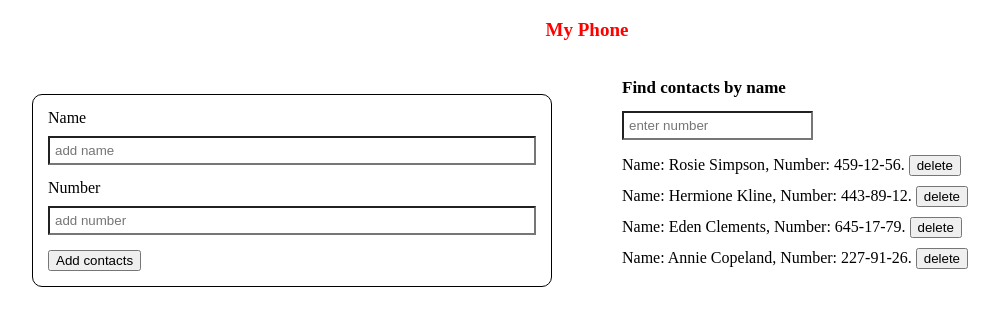
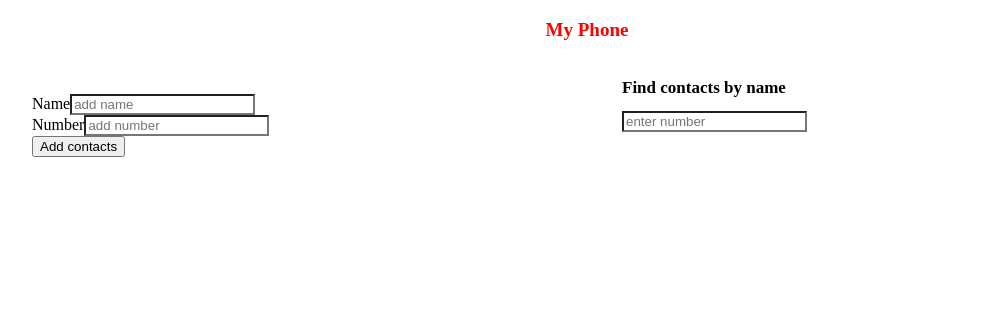
Before and after one commit to AntonioBukin/goit-react-hw-02-phonebook, a React (Create React App) app: page / in a window 1280 px wide. Shown: the top 326 px of the page, without its empty margins (53-1052 px from the left). Built offline with nearby package versions, Linux system fonts and the light colour scheme.

Commit message:
add parts of form

```diff
--- a/src/modules/MyPhone/MyPhone.jsx
+++ b/src/modules/MyPhone/MyPhone.jsx
@@ -2,6 +2,8 @@ import { Component } from "react";
 import { nanoid } from "nanoid";
 
 import MyPhoneBlock from "./MyPhoneBlock/MyPhoneBlock";
+import MyPhoneList from "./MyPhoneList/MyPhoneList";
+import MyPhoneForm from "./MyPhoneForm/MyPhoneForm";
 
 import styles from "./my-phone.module.scss";
 
@@ -9,43 +11,30 @@ import styles from "./my-phone.module.scss";
 class MyPhone extends Component {
     state = {
         contacts: [
-            {id: 'id-1', name: 'Rosie Simpson', number: '459-12-56'},
-            {id: 'id-2', name: 'Hermione Kline', number: '443-89-12'},
-            {id: 'id-3', name: 'Eden Clements', number: '645-17-79'},
-            {id: 'id-4', name: 'Annie Copeland', number: '227-91-26'},
+            // {id: 'id-1', name: 'Rosie Simpson', number: '459-12-56'},
+            // {id: 'id-2', name: 'Hermione Kline', number: '443-89-12'},
+            // {id: 'id-3', name: 'Eden Clements', number: '645-17-79'},
+            // {id: 'id-4', name: 'Annie Copeland', number: '227-91-26'},
           ],
           filter: "",
-          name: "",
-          number: "",
     }
 
-    handleChange = ({target}) => {
-        const {name, value} = target; //value - значення яке ми записуємо в state
-        this.setState({
-            [name]: value
-        })
-    }
-
-    handleSubmit = (e) => {
-        e.preventDefault();
-        if(this.isDublicate()) {
-            const {name, number} = this.state;
-            alert(`${name} - ${number} is alredy in contacts`);
-            return;
+    onAddPhone = ({name, number}) => {
+        if(this.isDublicate({name, number})) {
+            return alert(`${name} - ${number} is alredy in contacts`);
         }
         this.setState(prevState => {
-            const {name, number, contacts} = prevState;
-            const newNumber = {
+            const {contacts} = prevState;
+            const newPhone = {
                 id: nanoid(),
                 name,
                 number,
             }
-
-            return {contacts: [...contacts, newNumber], name: "", number: ""}
+            return {contacts: [...contacts, newPhone]}
         })
     }
 
-    onDeletePhone(id) {
+    onDeletePhone = (id) => {
         this.setState(prevState => {
             const newContacts = prevState.contacts.filter(contact => contact.id !== id)
 
@@ -55,8 +44,8 @@ class MyPhone extends Component {
         })
     }
 
-    isDublicate() {
-        const {name, number, contacts} = this.state;
+    isDublicate({name, number}) {
+        const {contacts} = this.state;
         const normalizedName = name.toLowerCase();
         const normalizedNumber = number.toLowerCase();
 
@@ -81,60 +70,23 @@ class MyPhone extends Component {
     }
 
     render() { //пишемо метод render, який буде повертати розмітку
-        const {name, number} = this.state;
-
         const contacts = this.getFilteredPhone();
-
-        const elements = contacts.map(({id, name, number}) => (
-            <li className={styles.listItem} key={id}>
-                Name: {name}, Number: {number}. <button onClick={()=> this.onDeletePhone(id)}>delete</button>
-            </li>
-
-        ))
 
         return(
             <div className={styles.wrapper}>
                 <h3 className={styles.title}>My Phone</h3>
                 <div className={styles.blocks}>
                     <MyPhoneBlock title="">
-                        <form onSubmit={this.handleSubmit} className={styles.form}>
-                            <div className={styles.formGroup}>
-                                <label>Name</label>
-                                <input value={name} name="name" onChange={this.handleChange} className={styles.textField} placeholder="add name"
-                                  type="text"
-                                //   name="name"
-                                  pattern="^[a-zA-Zа-яА-Я]+(([' -][a-zA-Zа-яА-Я ])?[a-zA-Zа-яА-Я]*)*$"
-                                  title="Name may contain only letters, apostrophe, dash and spaces. For example Adrian, Jacob Mercer, Charles de Batz de Castelmore d'Artagnan"
-                                  required/>
-                                {/* <input className={styles.textField} placeholder="add name"/> */}
-                            </div>
-                            <div className={styles.formGroup}>
-                                <label>Number</label>
-                                <input value={number} name="number" onChange={this.handleChange} className={styles.textField} placeholder="add number"
-                                  type="text"
-                                //   name="name"
-                                  pattern="^[a-zA-Zа-яА-Я]+(([' -][a-zA-Zа-яА-Я ])?[a-zA-Zа-яА-Я]*)*$"
-                                  title="Name may contain only letters, apostrophe, dash and spaces. For example Adrian, Jacob Mercer, Charles de Batz de Castelmore d'Artagnan"
-                                  required/>
-                                {/* <input className={styles.textField} placeholder="add name"/> */}
-                            </div>
-                            <button type="submit">Add contacts</button>
-                        </form>
+                        <MyPhoneForm onSubmit={this.onAddPhone}/>
                     </MyPhoneBlock>
                     <MyPhoneBlock title="Find contacts by name">
                         <input name="filter" onChange={this.handleChange} className={styles.textField} placeholder="enter number" />
-                        <ol className={styles.list}>
-                            {elements}
-                        </ol>
+                       <MyPhoneList contacts={contacts} onDeletePhone={this.onDeletePhone}/>
                     </MyPhoneBlock>
-
                 </div>
             </div>
         )
-
     }
-
 }
 
-
 export default MyPhone;
--- /dev/null
+++ b/src/modules/MyPhone/MyPhoneForm/MyPhoneForm.jsx
@@ -0,0 +1,62 @@
+import { Component } from "react";
+
+import styles from "./my-phone-form.modules.scss";
+
+class MyPhoneForm extends Component {
+    state = {
+        name: "",
+        number: "",
+    }
+
+    handleChange = ({target}) => {
+        const {name, value} = target; //value - значення яке ми записуємо в state
+        this.setState({
+            [name]: value
+        })
+    }
+
+    handleSubmit = (e) => {
+        e.preventDefault();
+        const {onSubmit} = this.props;
+        onSubmit({...this.state});
+        this.reset();
+    }
+
+    reset() {
+        this.setState({name: "", number: ""})
+    }
+
+    render() {
+        const {name, number} = this.state;
+
+        return (
+            <form onSubmit={this.handleSubmit} className={styles.form}>
+                            <div className={styles.formGroup}>
+                                <label>Name</label>
+                                <input value={name} name="name" onChange={this.handleChange} className={styles.textField} placeholder="add name"
+                                  type="text"
+                                //   name="name"
+                                  pattern="^[a-zA-Zа-яА-Я]+(([' -][a-zA-Zа-яА-Я ])?[a-zA-Zа-яА-Я]*)*$"
+                                  title="Name may contain only letters, apostrophe, dash and spaces. For example Adrian, Jacob Mercer, Charles de Batz de Castelmore d'Artagnan"
+                                  required/>
+                                {/* <input className={styles.textField} placeholder="add name"/> */}
+                            </div>
+                            <div className={styles.formGroup}>
+                                <label>Number</label>
+                                <input value={number} name="number" onChange={this.handleChange} className={styles.textField} placeholder="add number"
+                                  type="text"
+                                //   name="name"
+                                  pattern="^[a-zA-Zа-яА-Я]+(([' -][a-zA-Zа-яА-Я ])?[a-zA-Zа-яА-Я]*)*$"
+                                  title="Name may contain only letters, apostrophe, dash and spaces. For example Adrian, Jacob Mercer, Charles de Batz de Castelmore d'Artagnan"
+                                  required/>
+                                {/* <input className={styles.textField} placeholder="add name"/> */}
+                            </div>
+                            <button type="submit">Add contacts</button>
+                        </form>
+        )
+
+    }
+
+}
+
+export default MyPhoneForm;
--- /dev/null
+++ b/src/modules/MyPhone/MyPhoneForm/my-phone-form.modules.scss
@@ -0,0 +1,15 @@
+.form {
+    border: 1px solid;
+    border-radius: 10px;
+    padding: 15px;
+}
+
+.formGroup {
+    margin-bottom: 15px;
+    display: grid;
+    gap: 10px;
+}
+
+.textField {
+    padding: 5px;
+}
--- /dev/null
+++ b/src/modules/MyPhone/MyPhoneList/MyPhoneList.jsx
@@ -0,0 +1,17 @@
+import styles from "./my-phone-list.module.scss";
+
+const MyPhoneList = ({contacts, onDeletePhone}) => {
+    const elements = contacts.map(({id, name, number}) => (
+        <li className={styles.listItem} key={id}>
+            Name: {name}, Number: {number}. <button onClick={()=> onDeletePhone(id)}>delete</button>
+        </li>
+    ))
+
+    return (
+    <ol className={styles.list}>
+        {elements}
+    </ol>)
+
+}
+
+export default MyPhoneList;
--- /dev/null
+++ b/src/modules/MyPhone/MyPhoneList/my-phone-list.module.scss
@@ -0,0 +1,7 @@
+.list {
+    margin: 15px 0;
+
+    &Item {
+        margin-bottom: 10px;
+    }
+}
--- a/src/modules/MyPhone/my-phone.module.scss
+++ b/src/modules/MyPhone/my-phone.module.scss
@@ -16,27 +16,3 @@
     align-items: flex-start;
     gap: 40px;
 }
-
-.form {
-    border: 1px solid;
-    border-radius: 10px;
-    padding: 15px;
-}
-
-.formGroup {
-    margin-bottom: 15px;
-    display: grid;
-    gap: 10px;
-}
-
-.textField {
-    padding: 5px;
-}
-
-.list {
-    margin: 15px 0;
-
-    &Item {
-        margin-bottom: 10px;
-    }
-}
```
